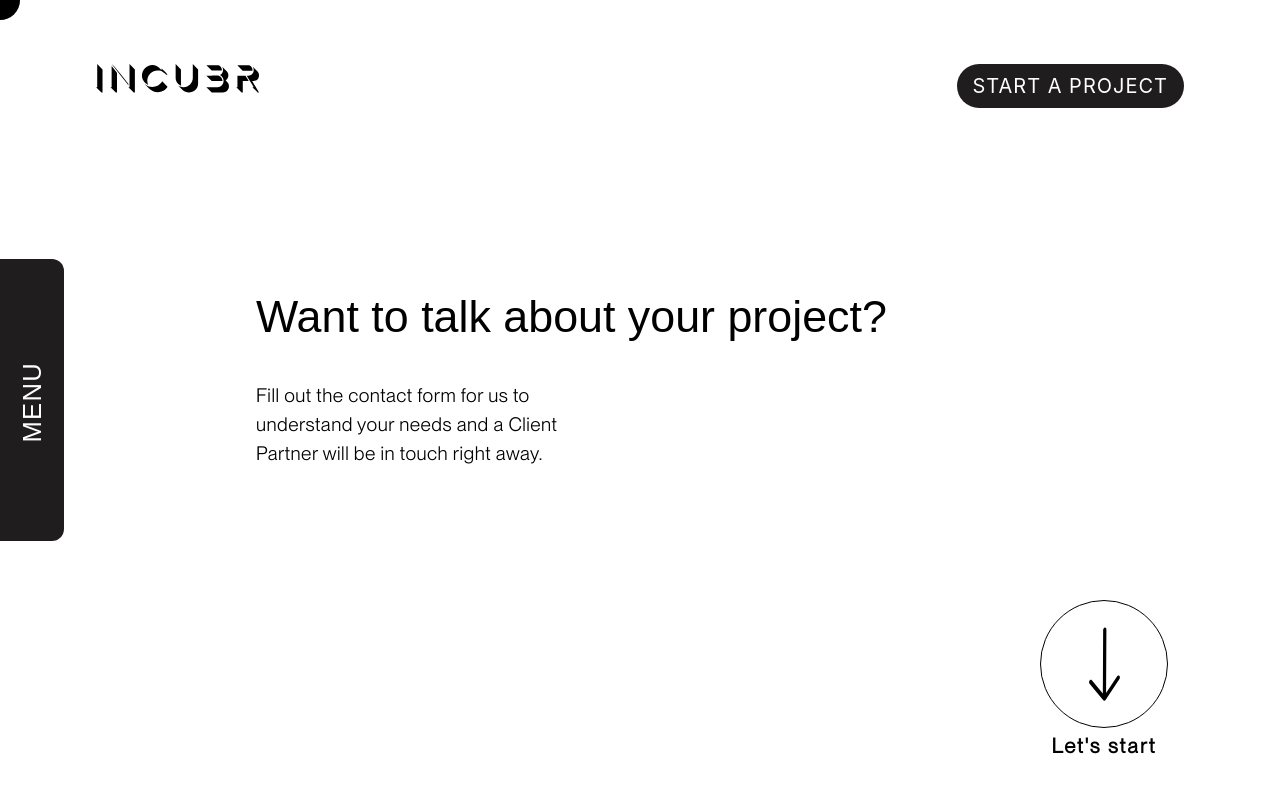
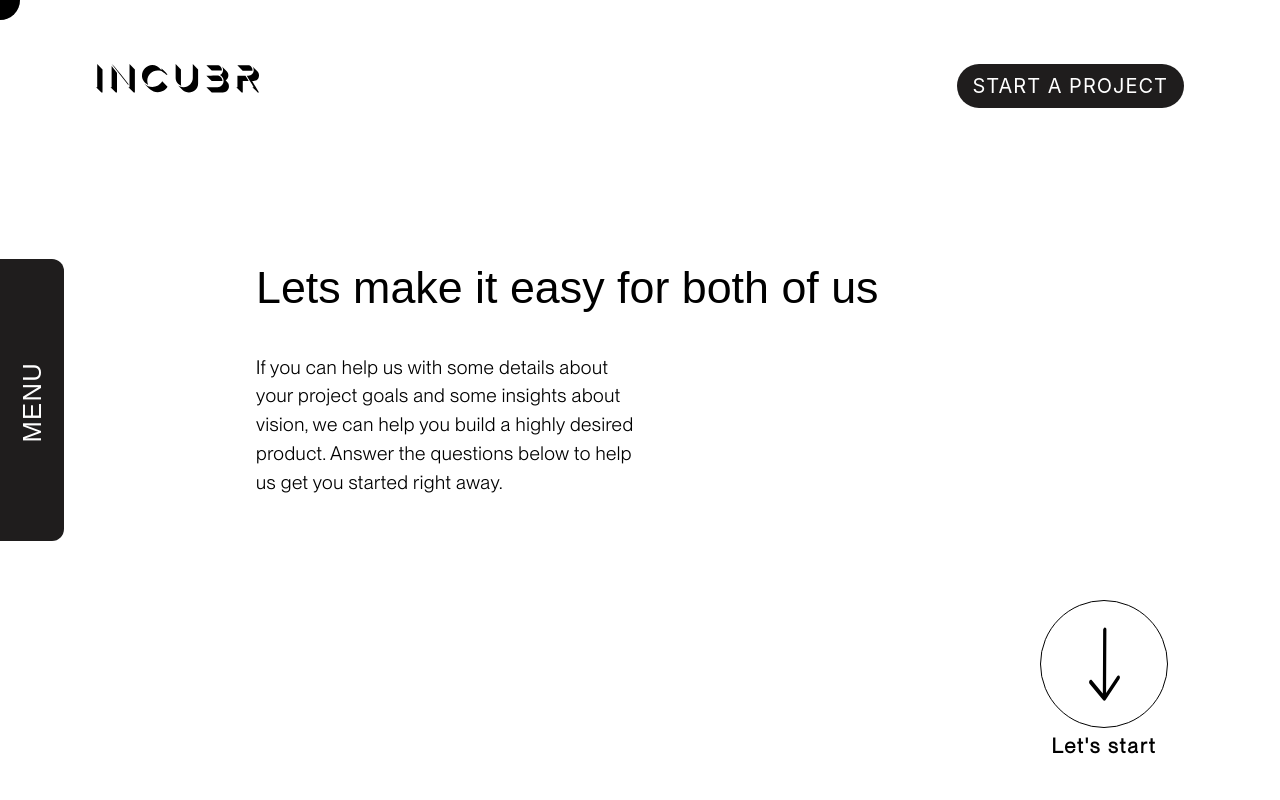
Before and after one commit to incubr/incubr-1, a Next.js app: page /start-a-project in a window 1280 px wide. Shown: the top 800 px of the page. Built offline with nearby package versions, Linux system fonts and the light colour scheme.

Commit message:
final touches

```diff
--- a/pages/start-a-project.jsx
+++ b/pages/start-a-project.jsx
@@ -99,25 +99,29 @@ export default function StartAProject() {
               onMouseLeave={onmouseleave}
             >
               <div className="flex flex-col text-center lg:text-start ">
-                Want to talk about your project?
+              Lets make it easy for both of us
               </div>
               {/* <span className=" font-[Arial]  text-center lg:text-start">
 
               </span> */}
             </div>
             <span className="hidden font-[PPNeueMontreal] leading-[1.5] flex-col lg:flex mt-10 text-sm lg:text-[1.5vw] tracking-wide font-[350]">
-              {`Fill out the contact form for us to\n
-              understand your needs and a Client\n
-              Partner will be in touch right away.`
+              {`If you can help us with some details about\n
+               your project goals and some insights about\n
+                vision, we can help you build a highly desired\n
+                 product. Answer the questions below to help\n
+                 us get you started right away.`
                 .split("\n")
                 .map((line, i) => (
                   <span key={i + line}>{line}</span>
                 ))}
             </span>
             <span className="flex font-[PPNeueMontreal] text-center lg:text-start leading-[1.5] flex-col lg:hidden mt-[4vw] text-[4vw] sm:text-[2.4vw] lg:text-[1.5vw] tracking-wide font-[350]">
-              {`Fill out the contact form for us to\n
-              understand your needs and a Client\n
-              Partner will be in touch right away.`
+              {`If you can help us with some details about
+               your project goals and some insights about
+                vision, we can help you build a highly desired
+                 product. Answer the questions below to help
+                 us get you started right away.`
                 .split("\n")
                 .map((line, i) => (
                   <span key={i + line}>{line}</span>
--- a/src/components/footer/index.jsx
+++ b/src/components/footer/index.jsx
@@ -100,7 +100,7 @@ export default function Footer({ isDark = false }) {
               </div>
             </div>
             <div className="flex flex-col space-y-10 items-center lg:justify-between justify-center lg:items-start ">
-              <div>
+              <div className="">
                 <Link href={"/start-a-project"}>
                   <button
                     className={`button transition-colors w-auto lg:w-[22vw] duration-200 ease-in-out hover:shadow-md hover:bg-[#F0C808] hover:text-black font-[PPNeueMontreal] p-3 sm:p-5 rounded-full  text-2xl lg:text-[2.2vw] px-8 ${
@@ -112,6 +112,13 @@ export default function Footer({ isDark = false }) {
                     START A PROJECT
                   </button>
                 </Link>
+                <div
+                  className={`${
+                    isDark ? "text-[#FDFDFD]" : "text-[#1F1D1D]"
+                  } mt-5 lg:mt-[2vw] ml-[0.5vw] font-[PPNeueMontreal] text-center lg:text-start tracking-widest text-md lg:text-[1.2vw] font-[400]`}
+                >
+                  We would love to help you.
+                </div>
               </div>
               <div className="items-center lg:items-start flex flex-col">
                 <div className="button flex space-x-3 justify-center lg:justify-start">
@@ -154,14 +161,14 @@ export default function Footer({ isDark = false }) {
                   </Link>
                 </div>
 
-                <div
+                {/* <div
                   className={`${
                     isDark ? "text-[#FDFDFD]" : "text-[#1F1D1D]"
                   } mt-5 lg:mt-[3vw] font-[PPNeueMontreal] text-center lg:text-start tracking-widest text-md lg:text-[1.2vw] font-[400]`}
                 >
-                  We would love to help you
+                  We would love to help you.
                   <br /> with your next project.
-                </div>
+                </div> */}
 
                 <div
                   className={`${
--- a/src/components/home/about.jsx
+++ b/src/components/home/about.jsx
@@ -10,7 +10,7 @@ import { onMouseEnterOnTitle } from "./landing";
 const Texts = [
   "WEB DESIGN & DEVELOPMENT",
   "BUILD BRAND ASSETS",
-  "FIND & DEPLOY TECH. RESOURCES",
+  "FIND & DEPLOY TECH RESOURCES",
   "TECHNOLOGY SUPPORT",
 ];
 
--- a/src/components/home/testimonies.jsx
+++ b/src/components/home/testimonies.jsx
@@ -138,7 +138,7 @@ export default function Testimonies() {
                       <span className="lg:leading-[2vw] text-center text-[4vw] sm:text-[2.8vw] lg:text-[1.3vw]">
                         {slides[activeIndex % slides.length].description}
                       </span>
-                      <span className="mt-4 hidden lg:flex flex-col text-center lg:text-[1.3vw] items-center">
+                      <span className="mt-4 hidden lg:flex flex-col w-[70%] text-center lg:text-[1.3vw] items-center">
                         {slides[activeIndex % slides.length].text
                           .split("\n")
                           .map((text) => (
```
